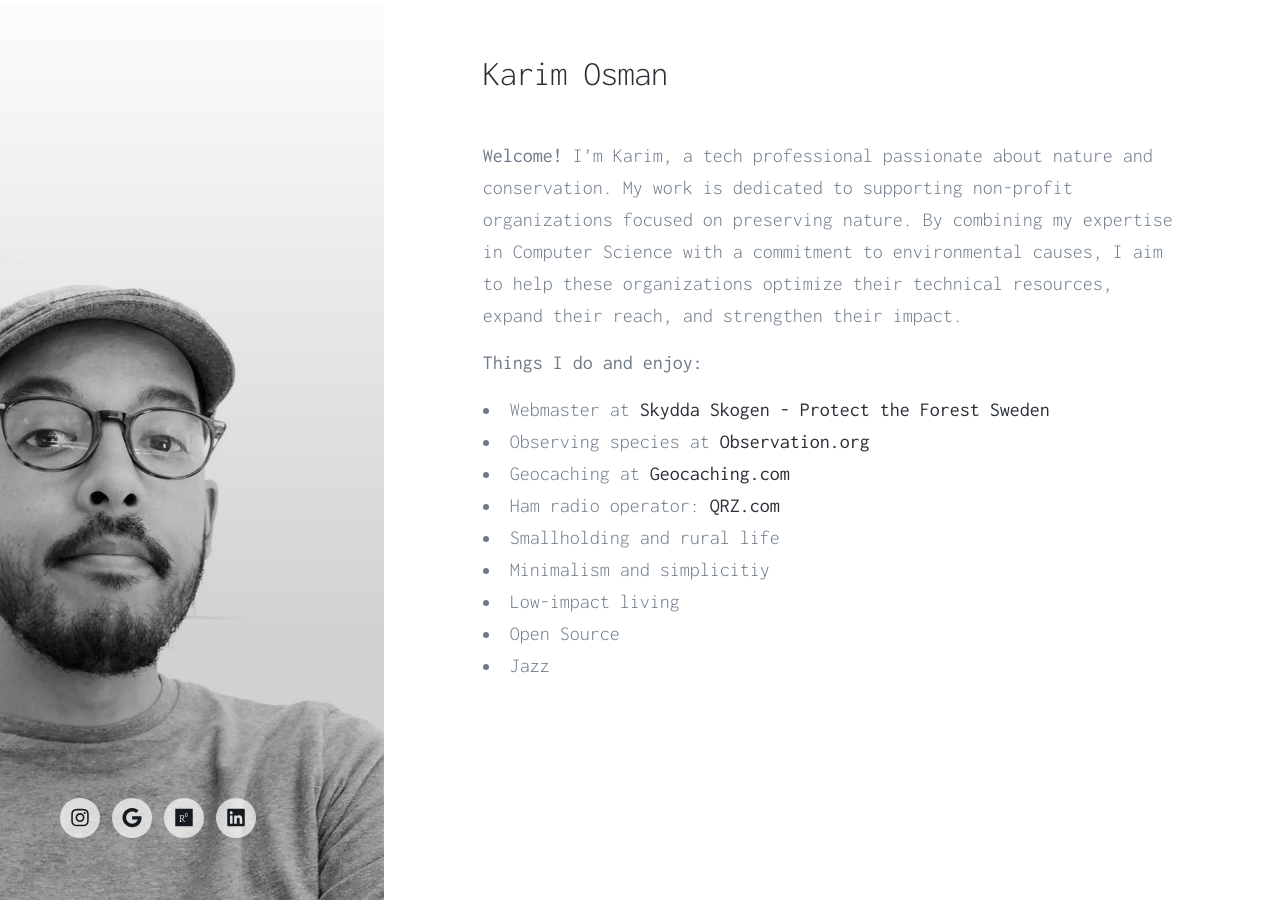
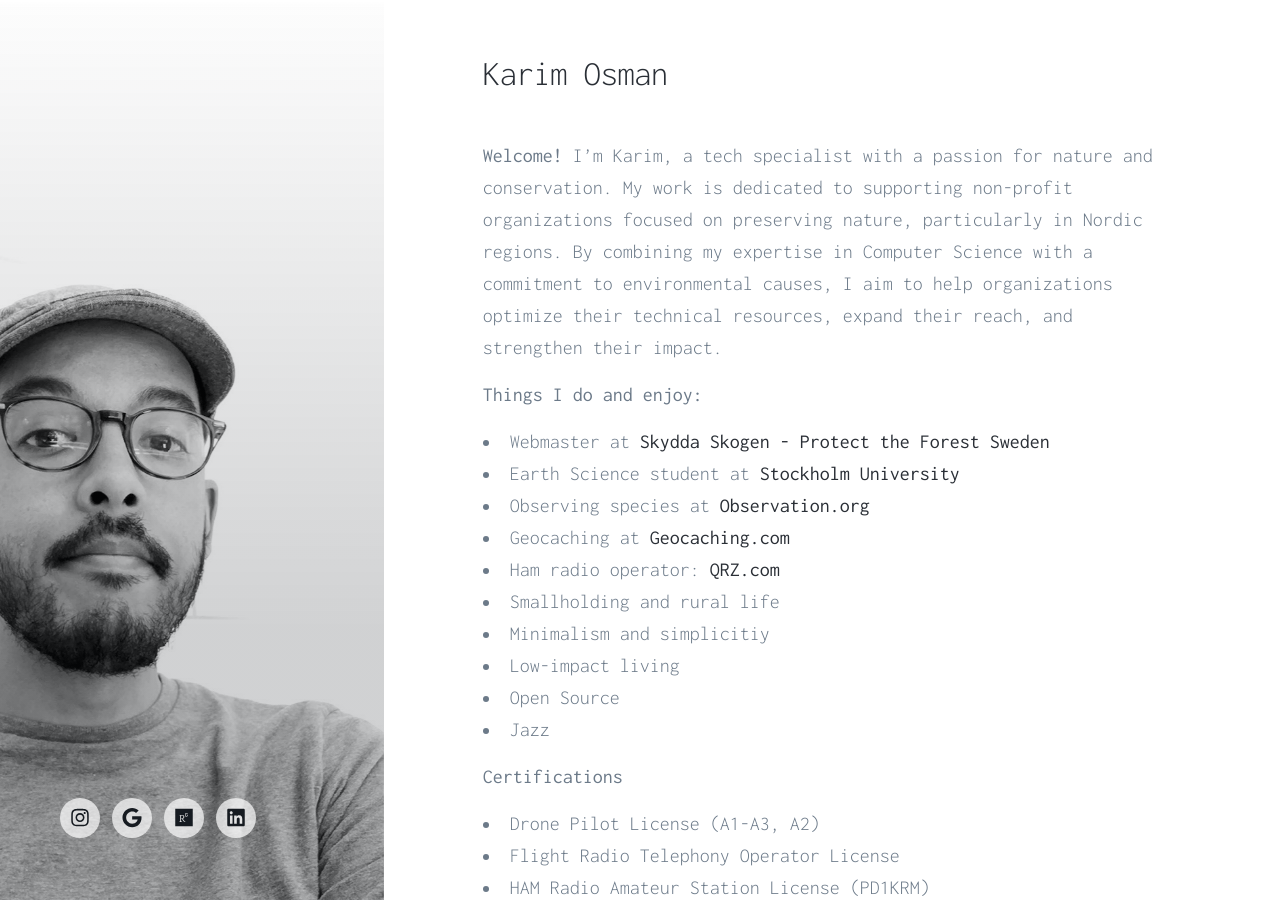
Before and after one commit to karimosman-se/karimosman-se.github.io, a Jekyll site: the page built from _pages/index.md, in a window 1280 px wide and 900 px high. Built offline with Jekyll 4.4.1, drawn with Linux system fonts in a browser that asks for light colours; nearby versions of some CDN libraries; some web fonts are replaced; some of the changed text lies outside the part shown.

Commit message:
Update index.md

```diff
--- a/_pages/index.md
+++ b/_pages/index.md
@@ -3,11 +3,12 @@
 description:
 featured_image: /images/karim.jpg
 ---
-**Welcome!** I’m Karim, a tech professional passionate about nature and conservation. My work is dedicated to supporting non-profit organizations focused on preserving nature. By combining my expertise in Computer Science with a commitment to environmental causes, I aim to help these organizations optimize their technical resources, expand their reach, and strengthen their impact.
+**Welcome!** I’m Karim, a tech specialist with a passion for nature and conservation. My work is dedicated to supporting non-profit organizations focused on preserving nature, particularly in Nordic regions. By combining my expertise in Computer Science with a commitment to environmental causes, I aim to help organizations optimize their technical resources, expand their reach, and strengthen their impact.
 
 **Things I do and enjoy:**
 
 * Webmaster at [Skydda Skogen - Protect the Forest Sweden](https://skyddaskogen.se/)
+* Earth Science student at [Stockholm University](https://www.su.se/department-of-geological-sciences/)
 * Observing species at [Observation.org](https://observation.org/users/1051947/)
 * Geocaching at [Geocaching.com](https://www.geocaching.com/p/?guid=c5f61c04-2d1e-458b-82f8-852834c3554e)
 * Ham radio operator: [QRZ.com](https://www.qrz.com/db/PD1KRM)
@@ -16,3 +17,17 @@
 * Low-impact living
 * Open Source
 * Jazz
+
+**Certifications**
+* Drone Pilot License (A1-A3, A2)
+* Flight Radio Telephony Operator License
+* HAM Radio Amateur Station License (PD1KRM)
+* Marine VHF Radio License (PE2636)
+* International Certificate for Operators of Pleasure Craft
+* Certified Yoga Instructor
+
+**Publications**
+* Draft: [Collecting Earth Observation Data Using Drones and Open-Source Software](https://scholar.google.com/citations?view_op=view_citation&hl=en&user=Y8oQIcwAAAAJ&citation_for_view=Y8oQIcwAAAAJ:e5wmG9Sq2KIC)
+* [How Rising Sea Levels Affect Drinking Water in Sweden](https://scholar.google.com/citations?view_op=view_citation&hl=en&user=Y8oQIcwAAAAJ&citation_for_view=Y8oQIcwAAAAJ:R3hNpaxXUhUC)
+* [Global Population Control Policy as a Climate Solution] (https://scholar.google.com/citations?view_op=view_citation&hl=en&user=Y8oQIcwAAAAJ&citation_for_view=Y8oQIcwAAAAJ:RHpTSmoSYBkC)
+* [A Brief Analysis of the Snowball Earth Hypothesis](https://scholar.google.com/citations?view_op=view_citation&hl=en&user=Y8oQIcwAAAAJ&citation_for_view=Y8oQIcwAAAAJ:4JMBOYKVnBMC)
```
